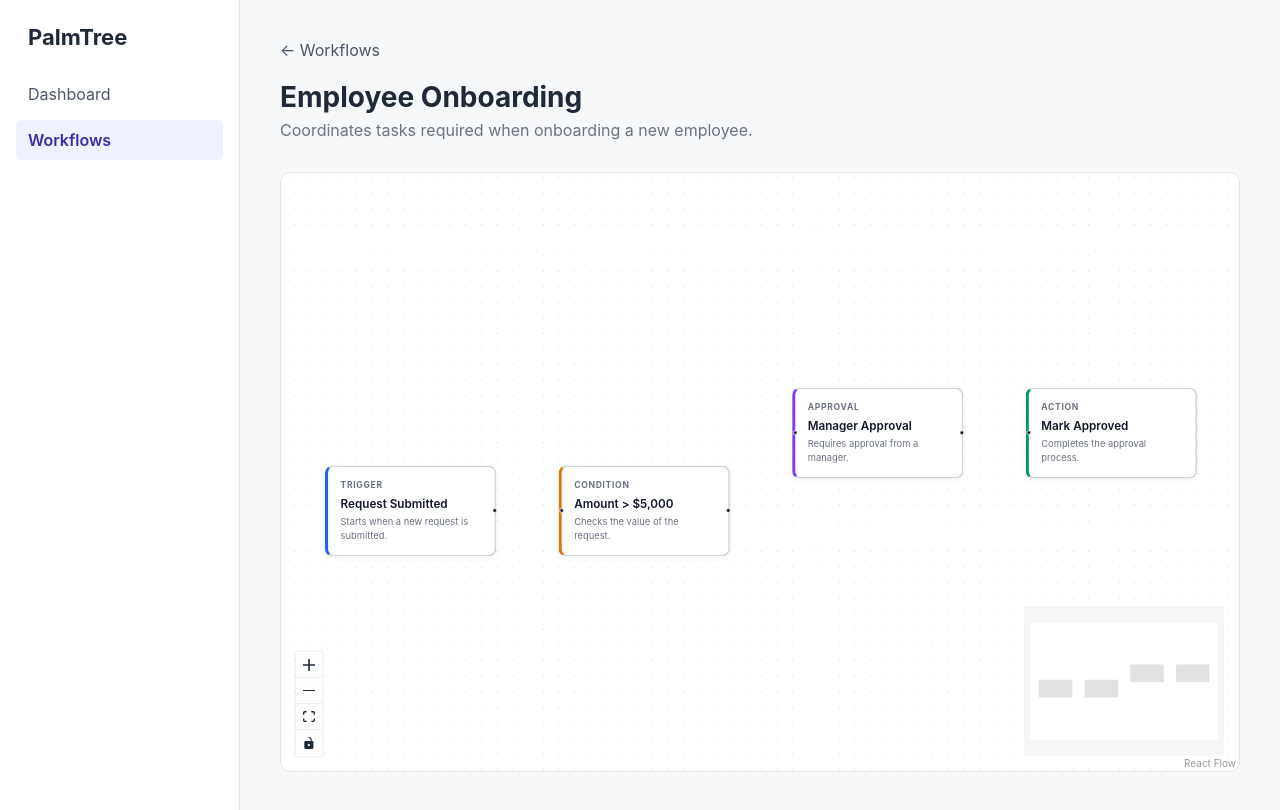
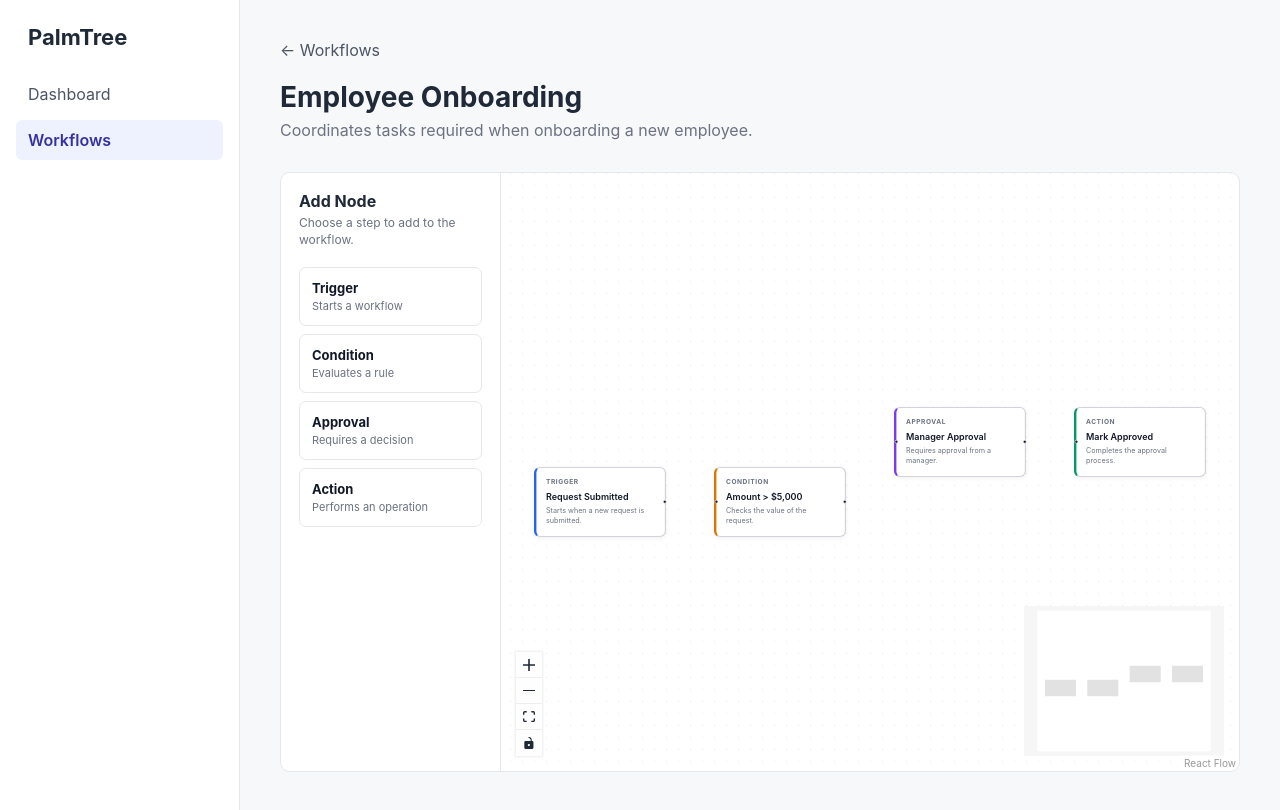
Before and after one commit to ChammakA/palm-tree-workflow-automation, a React (Vite) app in the folder frontend/: page /workflows/employee-onboarding in a window 1280 px wide. Built offline with nearby package versions, Linux system fonts and the light colour scheme.

Commit message:
Add dynamic workflow node creation

```diff
--- /dev/null
+++ b/frontend/src/features/workflows/components/NodePalette.tsx
@@ -0,0 +1,54 @@
+import type { WorkflowNodeType } from '../types/workflowNode';
+
+interface NodePaletteProps {
+    onAddNode: (nodeType: WorkflowNodeType) => void;
+}
+
+const nodeOptions: {
+    type: WorkflowNodeType;
+    label: string;
+    description: string;
+}[] = [
+    {
+        type: 'trigger',
+        label: 'Trigger',
+        description: 'Starts a workflow'
+    },
+    {
+        type: 'condition',
+        label: 'Condition',
+        description: 'Evaluates a rule'
+    },
+    {
+        type: 'approval',
+        label: 'Approval',
+        description: 'Requires a decision'
+    },
+    {
+        type: 'action',
+        label: 'Action',
+        description: 'Performs an operation'
+    }
+]
+
+function NodePalette({ onAddNode }: NodePaletteProps) {
+    return (
+        <aside className="node-palette">
+            <div className="node-palette-header">
+                <h3>Add Node</h3>
+                <p>Choose a step to add to the workflow.</p>
+            </div>
+
+            <div className="node-palette-options">
+                {nodeOptions.map((option) => (
+                    <button key={option.type} type="button" className="node-palette-item" onClick={() => onAddNode(option.type)}>
+                        <strong>{option.label}</strong>
+                        <span>{option.description}</span>
+                    </button>
+                ))}
+            </div>
+        </aside>
+    )
+}
+
+export default NodePalette;
--- a/frontend/src/features/workflows/components/WorkflowCanvas.tsx
+++ b/frontend/src/features/workflows/components/WorkflowCanvas.tsx
@@ -2,6 +2,8 @@ import { addEdge, Background, Controls, MiniMap, ReactFlow, useEdgesState, useNo
 import '@xyflow/react/dist/style.css';
 
 import WorkflowNode from './nodes/WorkflowNode';
+import NodePalette from './NodePalette';
+import type { WorkflowNodeData, WorkflowNodeType } from '../types/workflowNode';
 
 const initialNodes: Node[] = [
     {
@@ -55,6 +57,25 @@ const nodeTypes = {
     action: WorkflowNode,
 }
 
+const nodeDefaults: Record<WorkflowNodeType, { label: string, description: string}> = {
+    trigger: {
+        label: 'New Trigger',
+        description: 'Starts the workflow.'
+    },
+    condition: {
+        label: 'New Condition',
+        description: 'Evaluates a workflow rule.'
+    },
+    approval: {
+        label: 'New Approval',
+        description: 'Requires an approval decision.'
+    },
+    action: {
+        label: 'New Action',
+        description: 'Performs a workflow operation.'
+    }
+}
+
 function WorkflowCanvas() {
     const [nodes, setNodes, onNodesChange] = useNodesState(initialNodes);
     const [edges, setEdges, onEdgesChange] = useEdgesState(initialEdges);
@@ -63,7 +84,26 @@ function WorkflowCanvas() {
         setEdges((currentEdges) => addEdge(connection, currentEdges));
     }
 
+    const addNode = (nodeType: WorkflowNodeType) => {
+        const defaults = nodeDefaults[nodeType];
+
+        const newNode: PalmTreeNode = {
+            id: crypto.randomUUID(),
+            type: nodeType,
+            position: { x: 250 + Math.random() * 200, y: 150 + Math.random() * 200 },
+            data: {
+                label: defaults.label,
+                nodeType: nodeType,
+                description: defaults.description
+            }
+        }
+
+        setNodes((currentNodes) => [...currentNodes, newNode])
+    }
+
     return (
+        <div className="workflow-editor">
+            <NodePalette onAddNode={addNode} />
             <div className="workflow-canvas">
                 <ReactFlow
                     nodes={nodes}
@@ -79,6 +119,8 @@ function WorkflowCanvas() {
                     <MiniMap />
                 </ReactFlow>
             </div>
+
+        </div>
     )
 }
 
--- a/frontend/src/index.css
+++ b/frontend/src/index.css
@@ -214,12 +214,8 @@ select {
 }
 
 .workflow-canvas {
-  width: 100%;
-  height: 600px;
-  background: #ffffff;
-  border: 1px solid #e5e7eb;
-  border-radius: 10px;
-  overflow: hidden;
+  flex: 1;
+  height: 100%;
 }
 
 .workflow-node {
@@ -269,3 +265,71 @@ select {
 .workflow-node-action {
   border-left: 4px solid #059669;
 }
+
+.workflow-editor {
+  display: flex;
+  width: 100%;
+  height: 600px;
+  background: #ffffff;
+  border: 1px solid #e5e7eb;
+  border-radius: 10px;
+  overflow: hidden;
+}
+
+.node-palette {
+  width: 220px;
+  flex-shrink: 0;
+  padding: 18px;
+  background: #ffffff;
+  border-right: 1px solid #e5e7eb;
+}
+
+.node-palette-header {
+  margin-bottom: 18px;
+}
+
+.node-palette-header h3 {
+  margin: 0 0 4px;
+  font-size: 16px;
+}
+
+.node-palette-header p {
+  margin: 0;
+  color: #6b7280;
+  font-size: 12px;
+  line-height: 1.4;
+}
+
+.node-palette-options {
+  display: flex;
+  flex-direction: column;
+  gap: 8px;
+}
+
+.node-palette-item {
+  display: flex;
+  flex-direction: column;
+  gap: 3px;
+  width: 100%;
+  padding: 12px;
+  text-align: left;
+  background: #ffffff;
+  border: 1px solid #e5e7eb;
+  border-radius: 7px;
+  cursor: pointer;
+}
+
+.node-palette-item:hover {
+  background: #f9fafb;
+  border-color: #9ca3af;
+}
+
+.node-palette-item strong {
+  font-size: 13px;
+  color: #111827;
+}
+
+.node-palette-item span {
+  font-size: 11px;
+  color: #6b7280;
+}
```
Lines whose indentation alone changed are shown as unchanged.
